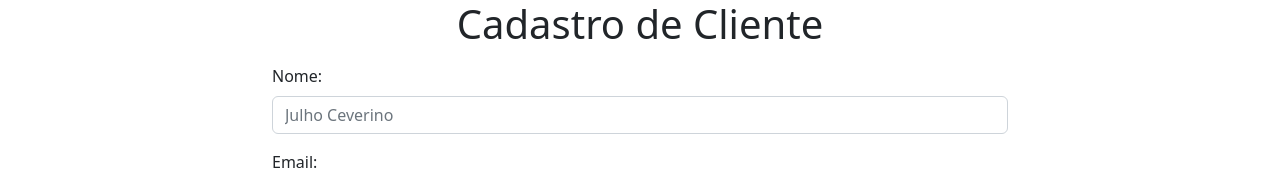
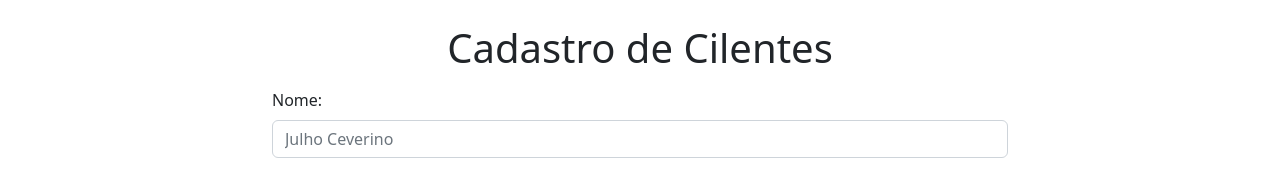
Before and after one commit to Oliveira8160/Tabelas, an Angular app: page / in a window 1280 px wide. Shown: the top 170 px of the page. Built offline with nearby package versions, Linux system fonts and the light colour scheme; no server answers.

Commit message:
Atualização 11 - Titulo Modificado

```diff
--- a/src/app/clients/clients.component.html
+++ b/src/app/clients/clients.component.html
@@ -3,11 +3,15 @@
 
     <form [formGroup]="formGroupClient">
 
-      <div class="mb-3">
-        <div class="display-6 text-center">
-          Cadastro de Cliente
-        </div>
-      </div>
+
+      <br>
+
+      <figure class="text-center">
+        <blockquote class="blockquote">
+          <h1>Cadastro de Cilentes</h1>
+        </blockquote>
+      </figure>
+
 
       <div class="mb-3">
         <label for="nome" class="form-label">Nome:</label>
```
